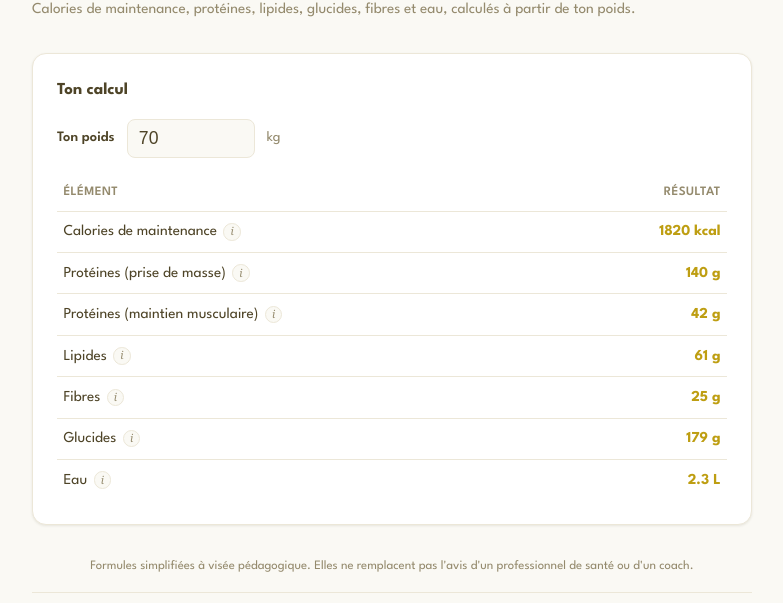
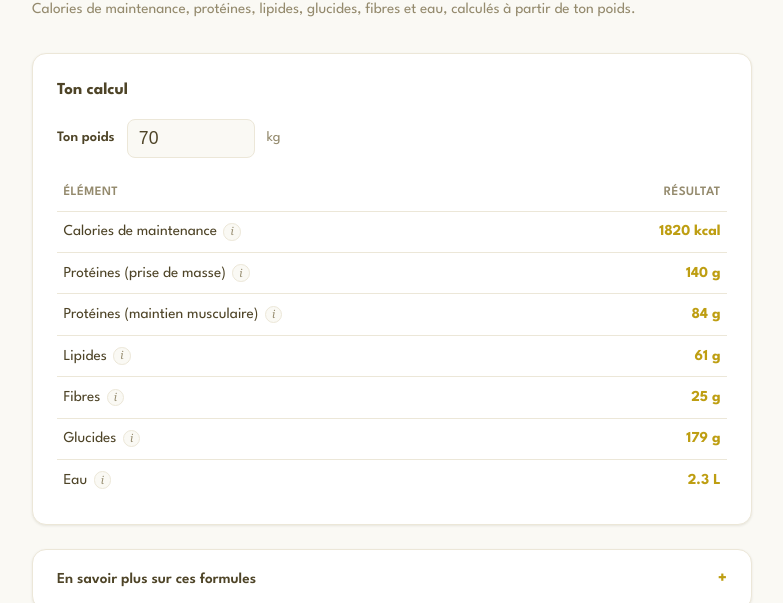
Before and after one commit to okraf/fitness-calc, a plain HTML site: page index.html in a window 1280 px wide. Shown: the part 87-690 px from the top of the page, without its empty margins (248-1031 px from the left). Drawn offline with Linux system fonts and the light colour scheme.

Commit message:
Fix protein maintenance coefficient and add a sources section
The 0.6 figure was a g/lb heuristic, not g/kg — corrected to 1.2 g/kg,
the low end found across ACSM/Academy of Nutrition and Dietetics and
ISSN guidance for active individuals. Adds a collapsible "En savoir
plus" section (native <details>) linking every source used to derive
these formulas, without cluttering the main calculator.

```diff
--- a/index.html
+++ b/index.html
@@ -175,6 +175,43 @@
     color: var(--accent);
     font-family: ui-monospace, SFMono-Regular, Menlo, Consolas, monospace;
   }
+  .sources {
+    border: 1px solid var(--border);
+    border-radius: 14px;
+    background: var(--surface);
+    box-shadow: var(--shadow);
+    margin-bottom: 1.5rem;
+    overflow: hidden;
+  }
+  .sources summary {
+    cursor: pointer;
+    padding: 1rem 1.5rem;
+    font-weight: 600;
+    font-size: 0.95rem;
+    list-style: none;
+    display: flex;
+    align-items: center;
+    justify-content: space-between;
+  }
+  .sources summary::-webkit-details-marker { display: none; }
+  .sources summary::after {
+    content: "+";
+    color: var(--accent);
+    font-size: 1.1rem;
+    font-weight: 700;
+  }
+  .sources[open] summary::after { content: "−"; }
+  .sources ul {
+    margin: 0;
+    padding: 0 1.5rem 1.25rem;
+    list-style: none;
+    font-size: 0.82rem;
+    color: var(--text-muted);
+    line-height: 1.6;
+  }
+  .sources li { padding: 0.15rem 0; }
+  .sources a { color: var(--accent); text-decoration: none; }
+  .sources a:hover { text-decoration: underline; }
   footer {
     color: var(--text-muted);
     font-size: 0.8rem;
@@ -218,6 +255,17 @@
     <table id="personal-table"></table>
   </section>
 
+  <details class="sources">
+    <summary>En savoir plus sur ces formules</summary>
+    <ul>
+      <li>Calories : règle rapide poids × 26-28 kcal/kg — <a href="https://www.bodyspec.com/blog/post/tdee_calculator_how_to_find_your_maintenance_calories" target="_blank" rel="noopener">BodySpec</a>, <a href="https://www.maintenancecaloriecalculator.com/" target="_blank" rel="noopener">Maintenance Calorie Calculator</a></li>
+      <li>Protéines : 1,4-2,0 g/kg (maintien et prise de masse) — <a href="https://www.ncbi.nlm.nih.gov/pmc/articles/PMC5477153/" target="_blank" rel="noopener">ISSN Position Stand</a> ; 1,2-2,0 g/kg pour une personne active — <a href="https://www.trifectanutrition.com/blog/how-much-protein-do-i-need-to-build-muscle" target="_blank" rel="noopener">Academy of Nutrition and Dietetics / ACSM</a> ; guide général — <a href="https://examine.com/guides/protein-intake/" target="_blank" rel="noopener">Examine.com</a></li>
+      <li>Lipides : 20-35% des calories, plancher hormonal ~0,8-1 g/kg — <a href="https://cleanhealth.edu.au/blog/nutrition/fat-requirements-for-optimal-hormonal-health/" target="_blank" rel="noopener">Clean Health</a>, <a href="https://www.strongerbyscience.com/dietary-fat/" target="_blank" rel="noopener">Stronger by Science</a></li>
+      <li>Fibres : 14g / 1000 kcal — <a href="https://ific.org/resources/articles/fiber-fact-sheet/" target="_blank" rel="noopener">IFIC Fiber Fact Sheet</a>, <a href="https://www.cleaneatzkitchen.com/a/blog/how-much-fiber-per-day" target="_blank" rel="noopener">Clean Eatz Kitchen</a></li>
+      <li>Eau : 30-35 ml/kg — <a href="https://mammothmug.com/blogs/hydration/daily-water-intake-by-weight" target="_blank" rel="noopener">Mammoth Mug (repères NASEM)</a></li>
+    </ul>
+  </details>
+
   <footer>
     <p class="disclaimer">Formules simplifiées à visée pédagogique. Elles ne remplacent pas l'avis d'un professionnel de santé ou d'un coach.</p>
     <div class="meta">
@@ -235,7 +283,7 @@
     const kcal = weightKg * 26;
     const proteinG = weightKg * 2;
     const proteinKcal = proteinG * 4;
-    const proteinMaintainG = weightKg * 0.6;
+    const proteinMaintainG = weightKg * 1.2;
     const fatG = kcal / 30;
     const fatKcal = fatG * 9;
     const fiberG = kcal * 0.014;
@@ -249,7 +297,7 @@
     const rows = [
       { label: "Calories de maintenance", formula: "poids (kg) × 26", value: `${Math.round(r.kcal)} kcal` },
       { label: "Protéines (prise de masse)", formula: "poids (kg) × 2", value: `${Math.round(r.proteinG)} g` },
-      { label: "Protéines (maintien musculaire)", formula: "poids (kg) × 0,6", value: `${Math.round(r.proteinMaintainG)} g` },
+      { label: "Protéines (maintien musculaire)", formula: "poids (kg) × 1,2", value: `${Math.round(r.proteinMaintainG)} g` },
       { label: "Lipides", formula: "calories totales ÷ 30", value: `${Math.round(r.fatG)} g` },
       { label: "Fibres", formula: "calories totales × 0,014", value: `${Math.round(r.fiberG)} g` },
       { label: "Glucides", formula: "(calories − kcal protéines − kcal lipides) ÷ 4", value: `${Math.round(r.carbsG)} g` },
```
